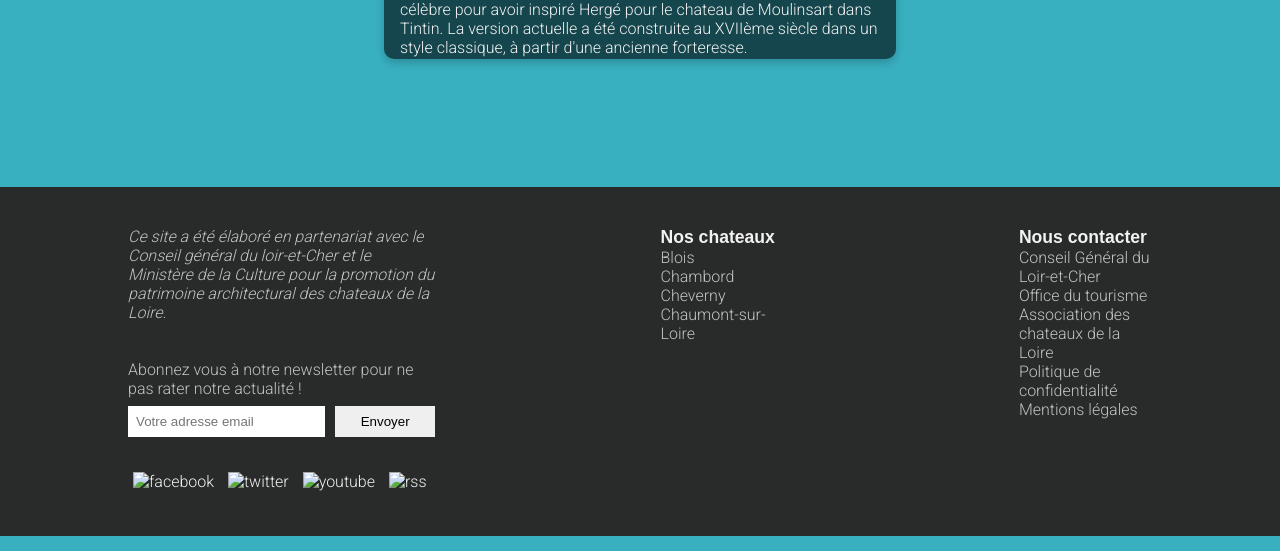
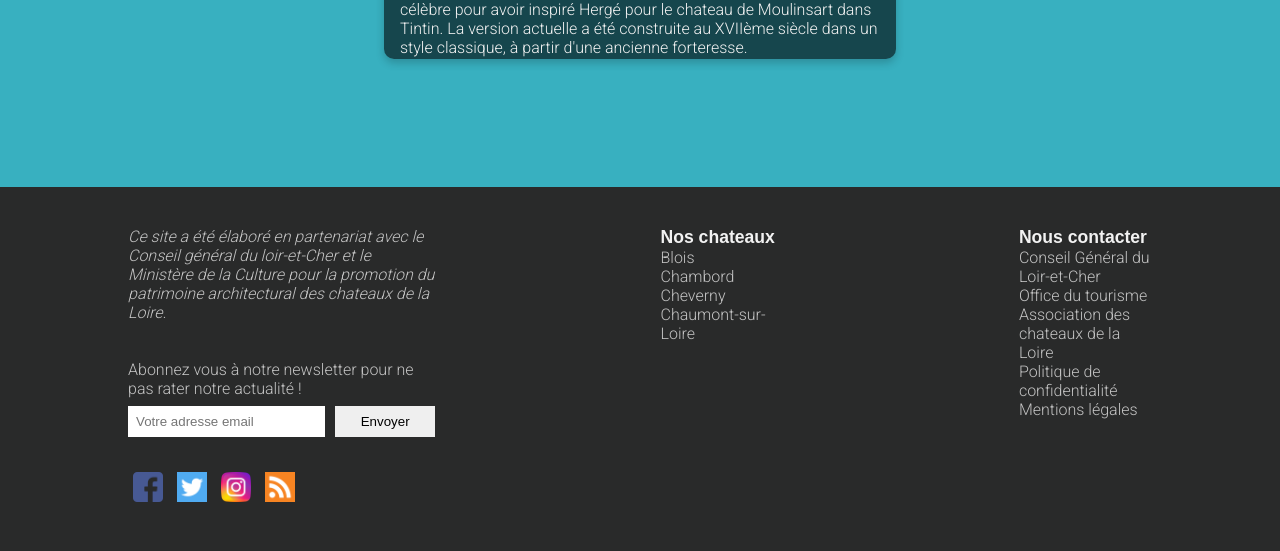
Before and after one commit to Ldelattre/architecture, a plain HTML site: page index.html in a window 1280 px wide. Shown: the part 2053-2604 px from the top of the page. Drawn offline with Linux system fonts and the light colour scheme.

Commit message:
image reseau

```diff
--- a/index.html
+++ b/index.html
@@ -151,10 +151,10 @@
                 <input type="submit" name="submit" value="Envoyer" />
             </form>
             <figure id="reso">
-                <a href="#"><img src="images/facebook.png" alt="facebook" /></a>
-                <a href="#"><img src="images/twitter.png" alt="twitter" /></a>
-                <a href="#"><img src="images/youtube.png" alt="youtube" /></a>
-                <a href="#"><img src="images/rss.png" alt="rss" /></a>
+                <a href="#"><img src="assets/images/facebook.png" alt="facebook" /></a>
+                <a href="#"><img src="assets/images/twitter.png" alt="twitter" /></a>
+                <a href="#"><img src="assets/images/instagram.png" alt="youtube" /></a>
+                <a href="#"><img src="assets/images/rss.png" alt="rss" /></a>
             </figure>
         </div>
 
```
